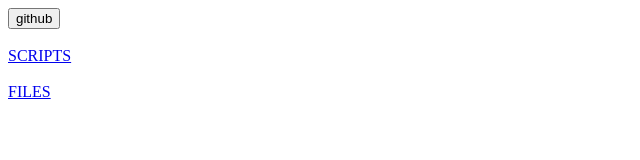
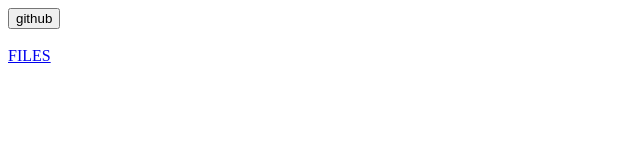
Before and after one commit to Kotarsis8413/LuA, a plain HTML site: page index.html in a window 1280 px wide. Shown: the full height of the page, 0-640 px from the left. Drawn offline with Linux system fonts and the light colour scheme.

Commit message:
Update index.html

```diff
--- a/index.html
+++ b/index.html
@@ -7,8 +7,6 @@
 <body>
     <a href="https://github.com/KoteTop8414/LuA"><button>github</button></a>
     <br><br>
-    <a href="SCRIPTS/" target="_blank">SCRIPTS</a>
-    <br><br>
     <a href="url.html" target="_blank">FILES</a>
 </body>
 </html>
```
